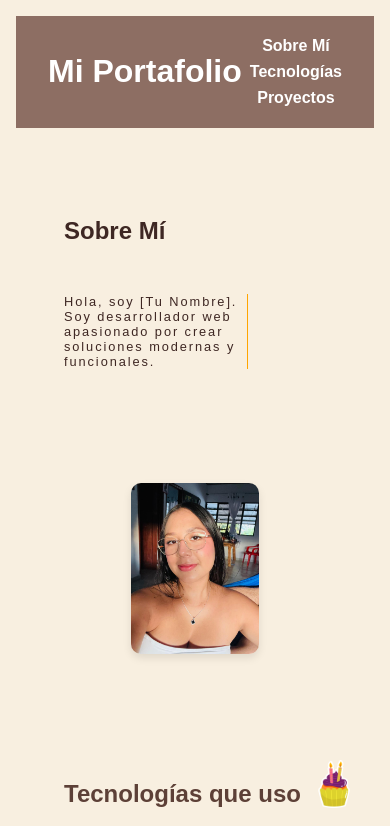
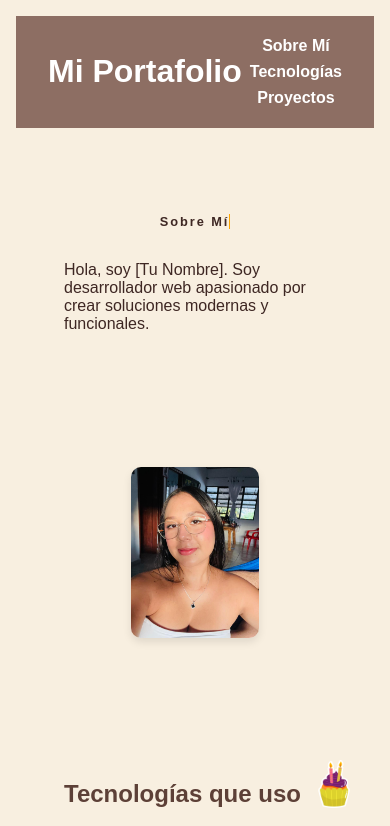
Before and after one commit to yesicablum/PortafolioBlum, a React (Vite) app: page / in a window 390 px wide. Shown: the top 826 px of the page. Built offline with nearby package versions, Linux system fonts and the light colour scheme.

Commit message:
fix images

```diff
--- a/src/App.css
+++ b/src/App.css
@@ -156,10 +156,6 @@ footer {
   height: 600px;
 }
 
-.skills {
-  height: 300px;
-}
-
 .image-container img{
     width: 15rem; /* Ajusta el tamaño de la imagen */
     height: auto; /* Mantiene las proporciones originales */
@@ -175,25 +171,31 @@ footer {
   padding: 0 5rem;
 }
 
-.typewriter p {
-  overflow: hidden; /* Ensures the content is not revealed until the animation */
-  border-right: .15em solid orange; /* The typwriter cursor */
-  white-space: wrap; /* Keeps the content on a single line */
-  letter-spacing: .15em; /* Adjust as needed */
-  animation:
-    typing 3.5s steps(40, end),
-    blink-caret .75s step-end infinite;
+.project-card img{
+  width: 100%;
 }
 
-/* The typing effect */
-@keyframes typing {
-  from { width: 0 }
-  to { width: 100% }
+/* Estilo base para el efecto */
+.typing {
+  overflow: hidden; /* Evita que el texto salga del contenedor */
+  border-right: .15em solid orange; /* Cursor de escritura */
+  white-space: nowrap; /* Mantiene el texto en una sola línea */
+  margin: 0 auto; /* Centra el texto */
+  letter-spacing: .15em; /* Espaciado entre letras */
+  animation:
+    typing 3.5s steps(40, end), /* Efecto de escritura */
+    blink-caret .75s step-end infinite; /* Parpadeo del cursor */
 }
 
-/* The typewriter cursor effect */
+/* Animación de máquina de escribir */
+@keyframes typing {
+  from { width: 0; } /* Empieza sin ancho */
+  to { width: 100%; } /* Se expande al ancho del texto */
+}
+
+/* Animación del cursor */
 @keyframes blink-caret {
-  from, to { border-color: transparent }
+  from, to { border-color: transparent; }
   50% { border-color: orange; }
 }
 
@@ -255,6 +257,10 @@ footer {
     width: 90%; /* Ajusta el ancho a casi toda la pantalla */
   }
 
+  .project-card img{
+    width: 15rem;
+  }
+
   /* Formulario */
   form {
     width: 100%; /* Ocupa todo el ancho disponible */
@@ -267,14 +273,13 @@ footer {
     gap: 2rem; /* Ajusta el espaciado */
   }
 
-  .image-container img {
-    width: 10rem; /* Reduce el tamaño de la imagen */
+  .project-card img{
+    width: 100%;
   }
 
-  /* Tipo de escritura */
-  .typewriter p {
+  .typing {
+    max-width: 90%; /* Limita el ancho máximo */
     font-size: 1rem; /* Reduce el tamaño del texto */
-    max-width: 80%; /* Ajusta el ancho máximo */
   }
 
   /* Botón de Scroll */
@@ -304,13 +309,17 @@ footer {
     padding: 0 1rem; /* Reduce padding en los textos */
   }
 
+  .project-card img{
+    width: 100%;
+  }
+
   /* Botón Hoja de Vida */
   .cv-button {
     padding: 0.5rem 1rem; /* Reduce el tamaño del botón */
     font-size: 0.8rem; /* Ajusta el tamaño del texto del botón */
   }
-  .typewriter p {
-    font-size: 0.8rem; /* Reduce aún más el texto en pantallas pequeñas */
-    max-width: 70%; /* Ajusta el ancho máximo para pantallas muy pequeñas */
+  .typing {
+    font-size: 0.8rem; /* Reduce aún más el tamaño del texto en pantallas pequeñas */
+    max-width: 80%; /* Limita el ancho máximo para pantallas pequeñas */
   }
 }
--- a/src/pages/Portafolio.jsx
+++ b/src/pages/Portafolio.jsx
@@ -20,8 +20,8 @@ const Portafolio = () => {
                     </a>
                 </div>
                 <section id="about" className="section perfil">
-                    <div className="Perfil-content typewriter">
-                        <h1>Sobre Mí</h1>
+                    <div className="Perfil-content">
+                        <h1 className="typing" >Sobre Mí</h1>
                         <p>Hola, soy [Tu Nombre]. Soy desarrollador web apasionado por crear soluciones modernas y funcionales.</p>
                     </div>
                     <div className="image-container">
@@ -45,7 +45,7 @@ const Portafolio = () => {
                         <div className="project-card">
                             <h3>GreenWork</h3>
                             <a href="https://github.com/StarFront/microproyectos_corredor" target="_blank" rel="noopener noreferrer">
-                                <img src="corredor.png" alt="GitHub" style={{ width: '300px', height: 'auto' }} />
+                                <img src="corredor.png" alt="GitHub" />
                             </a>
                             <p>GreenWork es una plataforma web que conecta freelancers locales con oportunidades laborales en el Corredor Ecológico de Villavicencio (2,900 ha), entre el campus San Juan Eudes y la granja Agroecológica UNIMINUTO. Su objetivo es fomentar el empleo y reducir la informalidad en la prestación de servicios.</p>
 
@@ -53,7 +53,7 @@ const Portafolio = () => {
                         <div className="project-card">
                             <h3>Gestión de productos</h3>
                             <a href="https://github.com/yesicablum/Frontendcockroachdb" target="_blank" rel="noopener noreferrer">
-                                <img src="gestion.jpg" alt="GitHub" style={{ width: '300px', height: 'auto' }} />
+                                <img src="gestion.jpg" alt="GitHub" />
                             </a>
                             <p>El aplicativo web permite la gestión de productos mediante un CRUDE, optimizando el control de inventario y ventas en tiempo real. También ofrece la opción de descargar reportes detallados de ventas e inventario para análisis y toma de decisiones.</p>
 
@@ -61,7 +61,7 @@ const Portafolio = () => {
                         <div className="project-card">
                             <h3>Calculadora Funcional</h3>
                             <a href=" https://github.com/yesicablum/CALCULADORA" target="_blank" rel="noopener noreferrer">
-                                <img src="calculadora.png" alt="GitHub" style={{ width: '300px', height: 'auto' }} />
+                                <img src="calculadora.png" alt="GitHub" />
                             </a>
                             <p>El proyecto Calculadora Funcional es una aplicación desarrollada para realizar operaciones matemáticas de manera eficiente e intuitiva. Su implementación permite ejecutar cálculos básicos con una interfaz amigable y funcional.</p>
 
```
